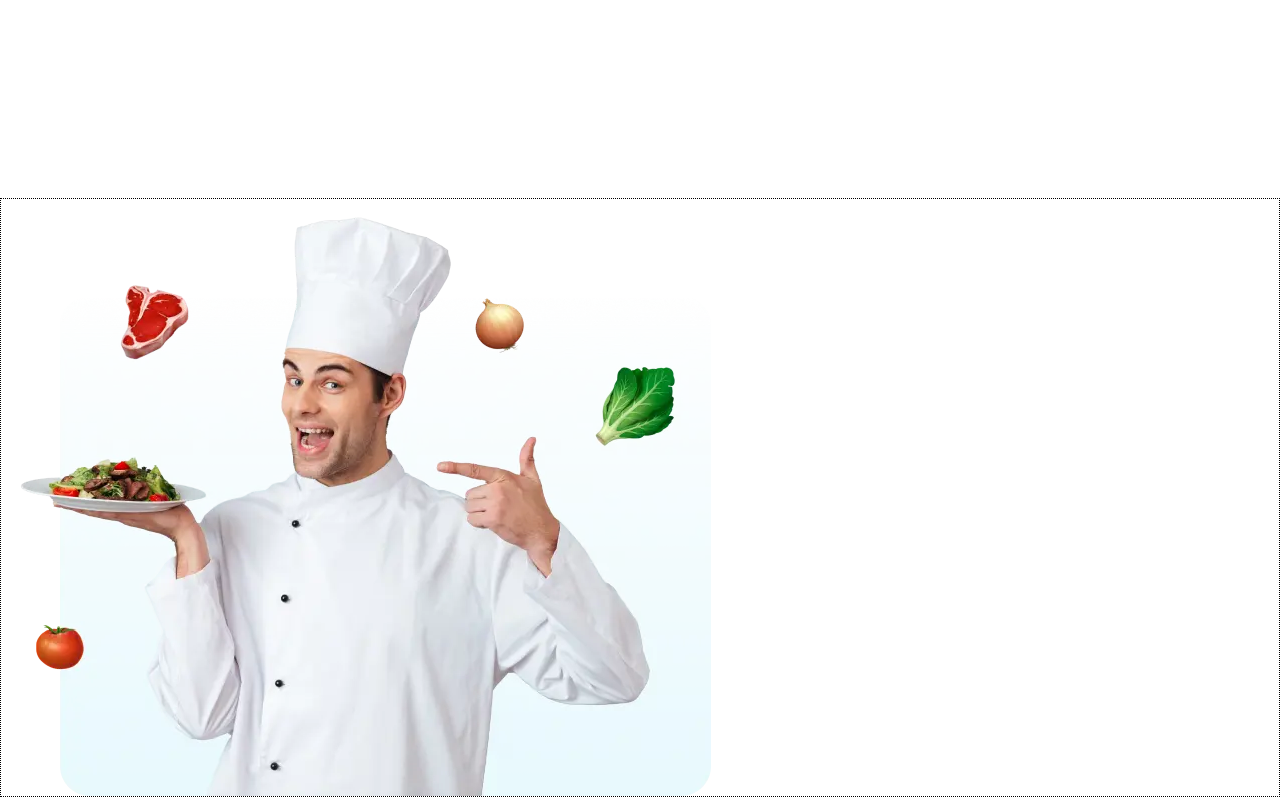
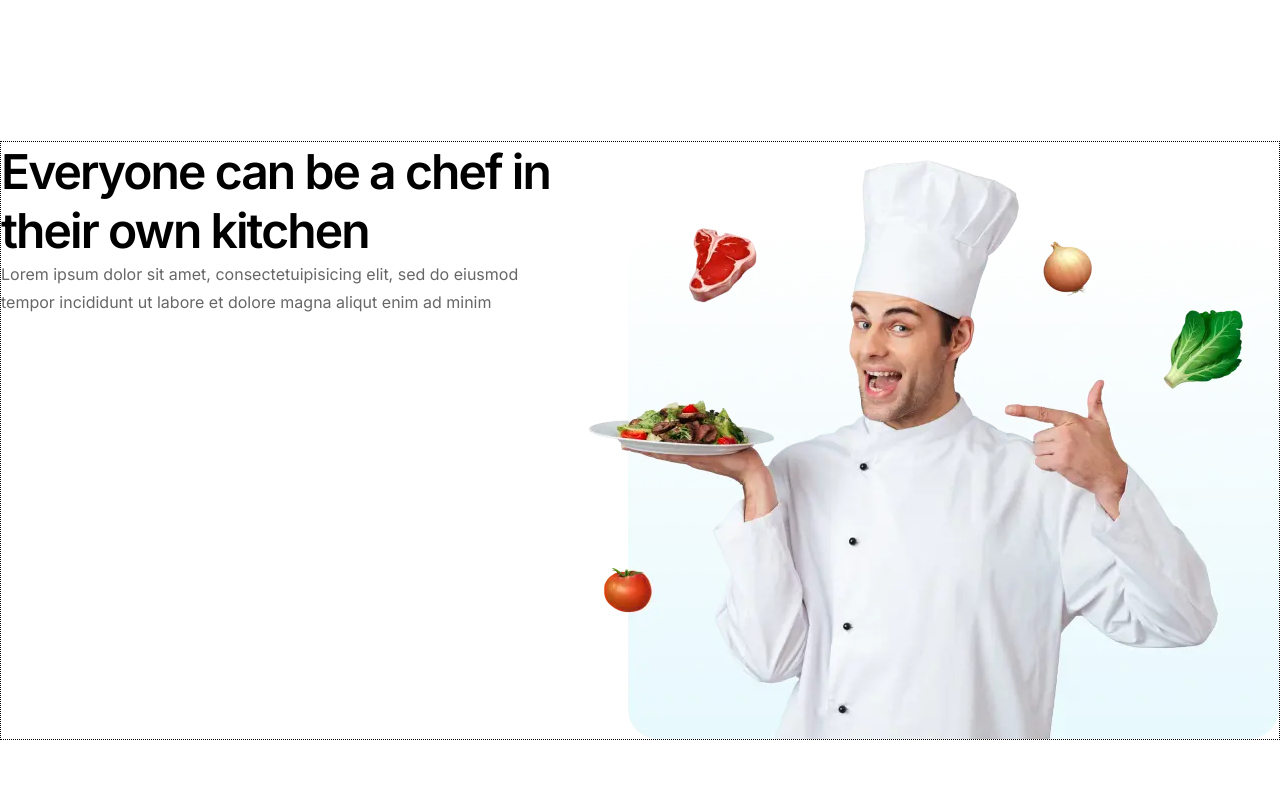
Before and after one commit to A-Gromov/Food-prjct, a plain HTML site: page index.html in a window 1280 px wide. Shown: the part 3105-3902 px from the top of the page. After the commit the page ends 3845 px from the top, so only its background shows below. Drawn offline with Linux system fonts and the light colour scheme; a web font is replaced by a local one.

Commit message:
тест

```diff
--- a/index.html
+++ b/index.html
@@ -371,8 +371,17 @@
 
     <!--chef srat-->
     <section class="chef">
-      <div class="container">
-        <div class="left_part_chef"></div>
+      <div class="container flex">
+        <div class="left_part_chef">
+          <div class="text_chef">
+            <h2>Everyone can be a chef in their own kitchen</h2>
+            <p>
+              Lorem ipsum dolor sit amet, consectetuipisicing elit, sed do
+              eiusmod tempor incididunt ut labore et dolore magna aliqut enim ad
+              minim
+            </p>
+          </div>
+        </div>
         <div class="right_part_chef flex">
           <img src="/img/chef.webp" alt="" />
         </div>
--- a/scss/main.scss
+++ b/scss/main.scss
@@ -369,13 +369,23 @@
 .chef {
     .container {
         .left_part_chef {
+                .text_chef {
+                    h2 {
+                    color: #000;
+                    font-family: Inter;
+                    font-size: 48px;
+                    font-weight: 600;
+                    letter-spacing: -1.92px;
+                }
+                    p {
+                    color: rgba(0, 0, 0, 0.60);
+                    font-family: Inter;
+                    font-size: 16px;
+                    font-weight: 400;
+                    line-height: 28px;
 
-        }
-        .right_part_chef {
-            justify-content: flex-end;
+                }
+            }
         }
     }
-
-
-
 }
```
Also changed, not shown: css/main.css, scss/main.css (deleted), 2 other files.
